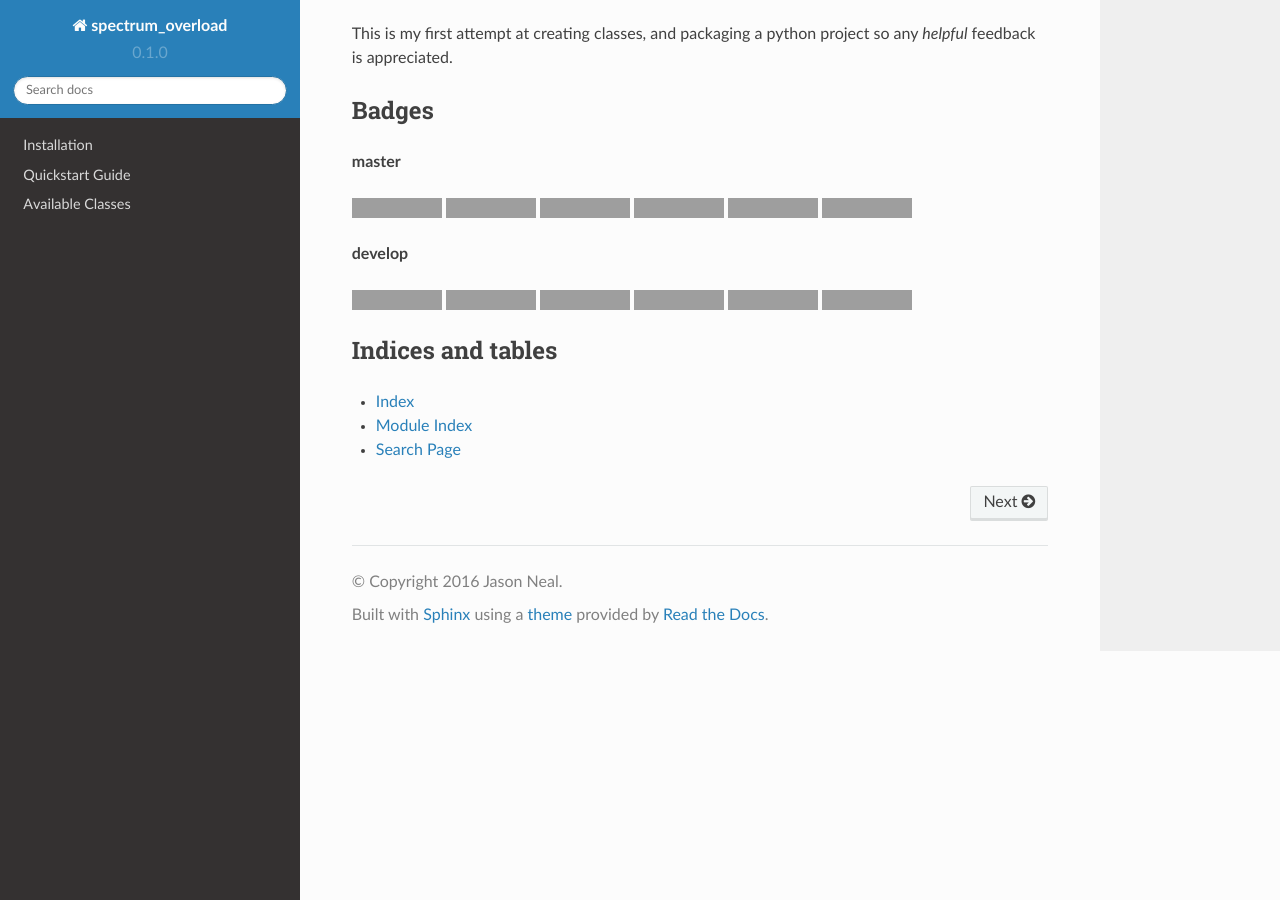
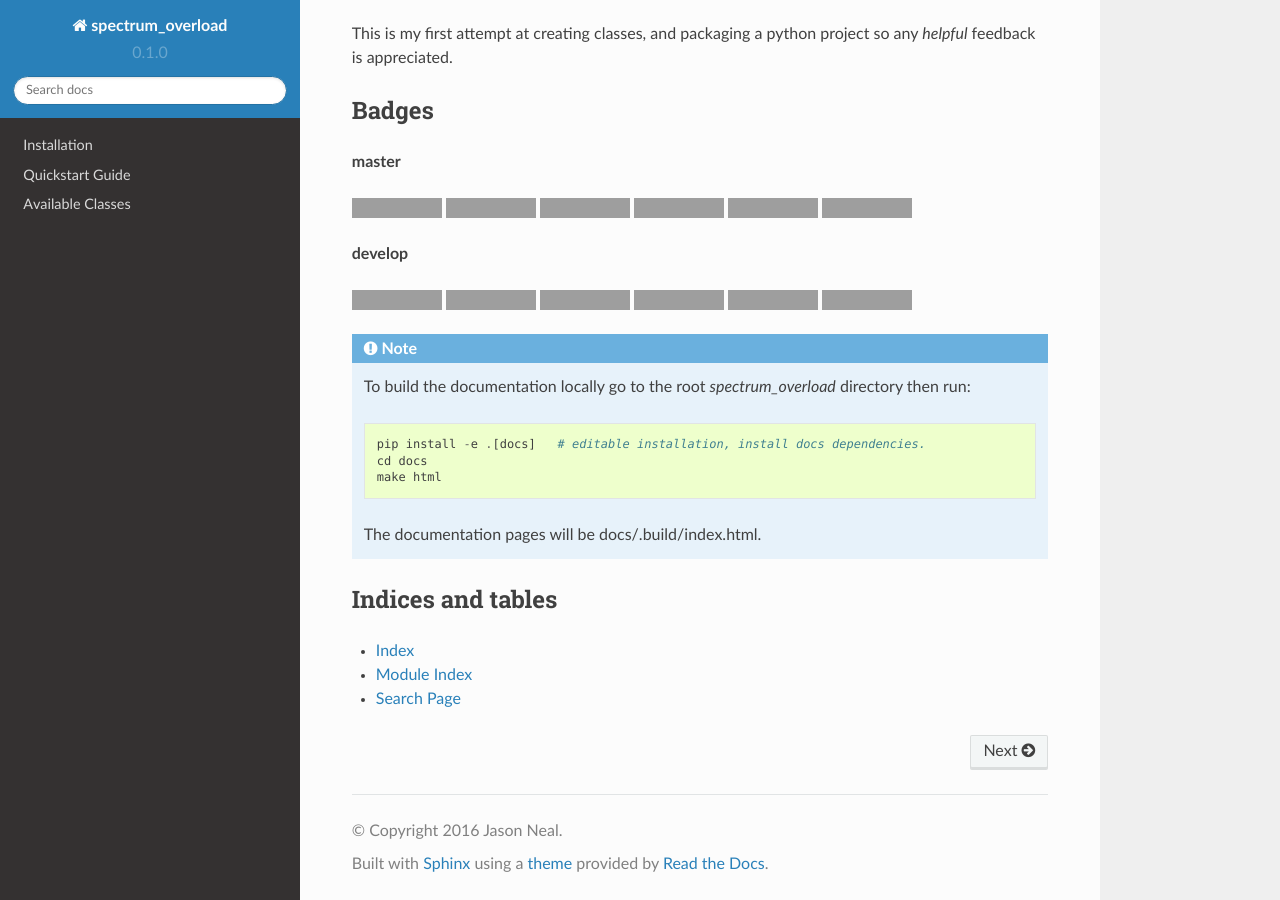
Before and after one commit to jason-neal/spectrum_overload, a Sphinx documentation site: the page built from docs/index.rst, in a window 1280 px wide and 900 px high, scrolled down 1051 px, cut to the strip 0-900 px from the top of the window. Built offline with Sphinx 7.4.7 and the Read the Docs theme 2.0.0, drawn with Linux system fonts in a browser that asks for light colours; grey boxes are pictures that could not be loaded.

Commit message:
Move note about mking docs, remove the issue with pyastronomy.

```diff
--- a/docs/index.rst
+++ b/docs/index.rst
@@ -100,6 +100,16 @@ Badges
     :alt: Code Issues
 
 
+.. note::
+    To build the documentation locally go to the root `spectrum_overload` directory then run::
+
+        pip install -e .[docs]   # editable installation, install docs dependencies.
+        cd docs
+        make html
+
+    The documentation pages will be docs/.build/index.html.
+
+
 Indices and tables
 ==================
 
```
Also changed, not shown: docs/classes.rst (+0 -12 lines).
